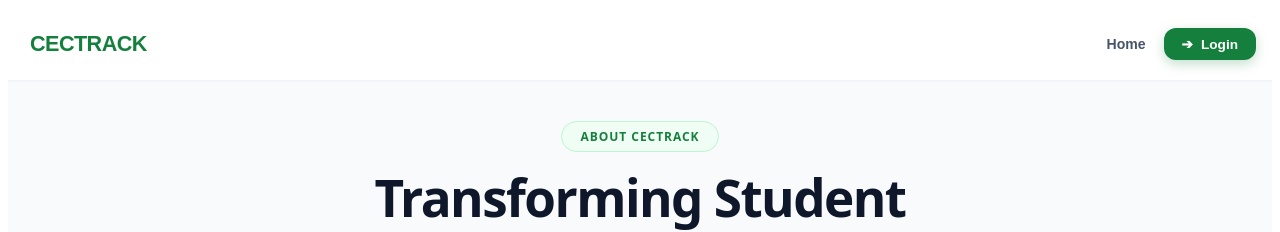
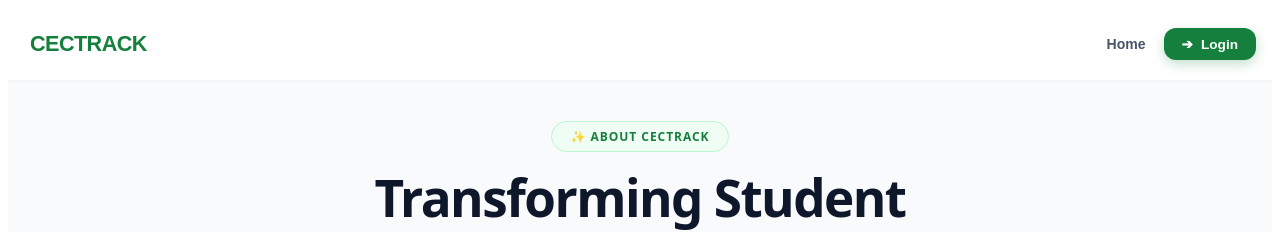
Before and after one commit to renoweebeloy/cec-track-js, a Next.js app: page /about in a window 1280 px wide. Shown: the top 232 px of the page. Built offline with nearby package versions, Linux system fonts and the light colour scheme.

Commit message:
Update about.js

```diff
--- a/pages/about.js
+++ b/pages/about.js
@@ -6,7 +6,7 @@ import styles from '../styles/Home.module.css';
 export default function About() {
   const router = useRouter();
 
-  // Opisyal nga litrato gikan sa public folder
+  // Opisyal na litrato mula sa public folder
   const developerPhotoUrl = '/beloy.jpg';
 
   return (
@@ -51,7 +51,7 @@ export default function About() {
       <main style={{ maxWidth: '980px', margin: '0 auto', padding: '40px 18px 80px 18px' }}>
         {/* Top Hero Section */}
         <section style={{ textAlign: 'center', marginBottom: '44px' }}>
-          {/* GREEN ABOUT CECTRACK BADGE */}
+          {/* Green About CECTRACK Badge */}
           <div
             style={{
               display: 'inline-block',
@@ -67,7 +67,7 @@ export default function About() {
               marginBottom: '16px',
             }}
           >
-             ABOUT CECTRACK
+            ✨ ABOUT CECTRACK
           </div>
 
           <h1
@@ -301,7 +301,7 @@ export default function About() {
           </div>
         </section>
 
-        {/* SECTION 3: DEVELOPER PROFILE */}
+        {/* Section 3: Developer Profile */}
         <section
           style={{
             background: 'linear-gradient(145deg, #064e3b 0%, #022c22 100%)',
@@ -365,7 +365,6 @@ export default function About() {
               <h2 style={{ fontSize: '1.85rem', fontWeight: 900, margin: '0 0 6px 0', letterSpacing: '-0.02em', color: '#ffffff' }}>
                 Renowee Beloy
               </h2>
-              {/* WITH FACULTY OF COMPUTING, ENGINEERING, AND TECHNOLOGY (FaCET) */}
               <p style={{ fontSize: '0.88rem', color: '#a7f3d0', margin: 0, fontWeight: 700, lineHeight: 1.45 }}>
                 Lead Creator • BS Information Technology (BSIT)
                 <br />
```
Lines whose indentation alone changed are shown as unchanged.
